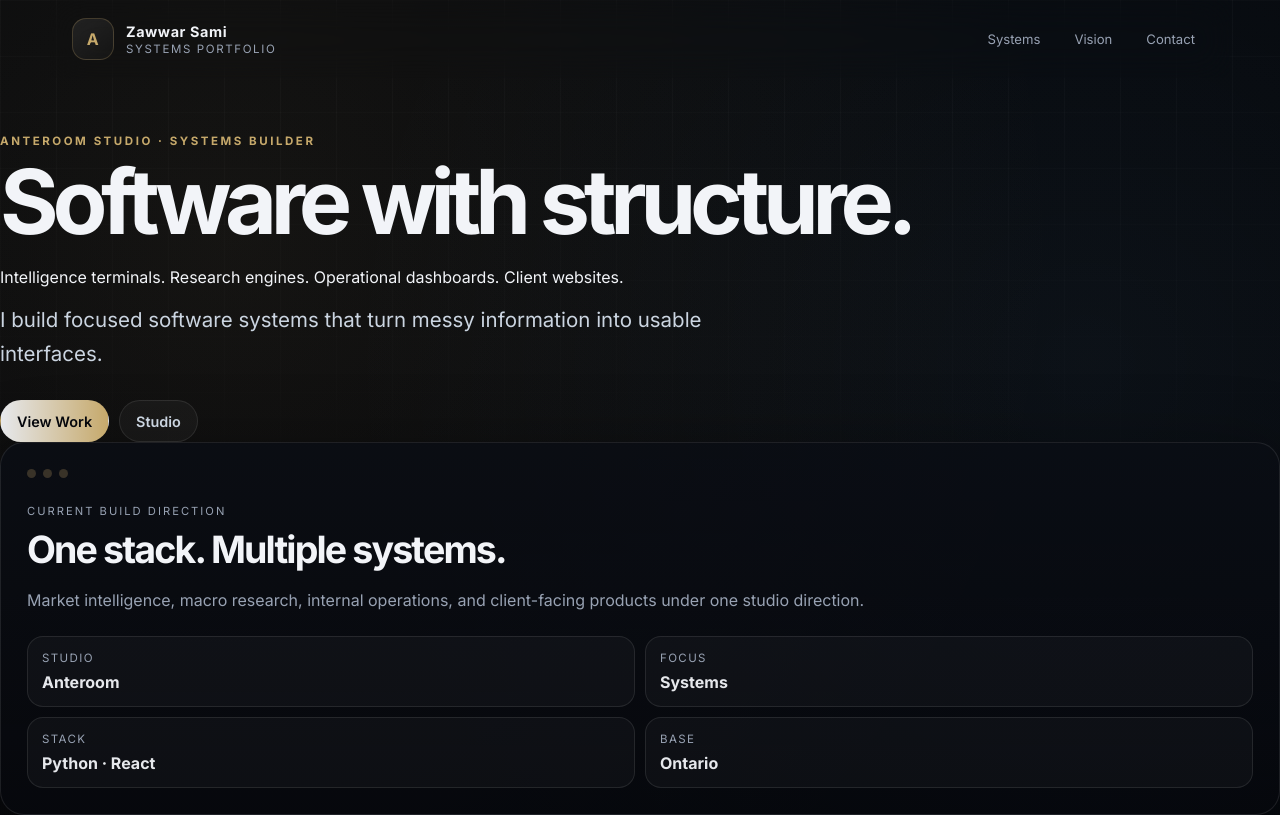
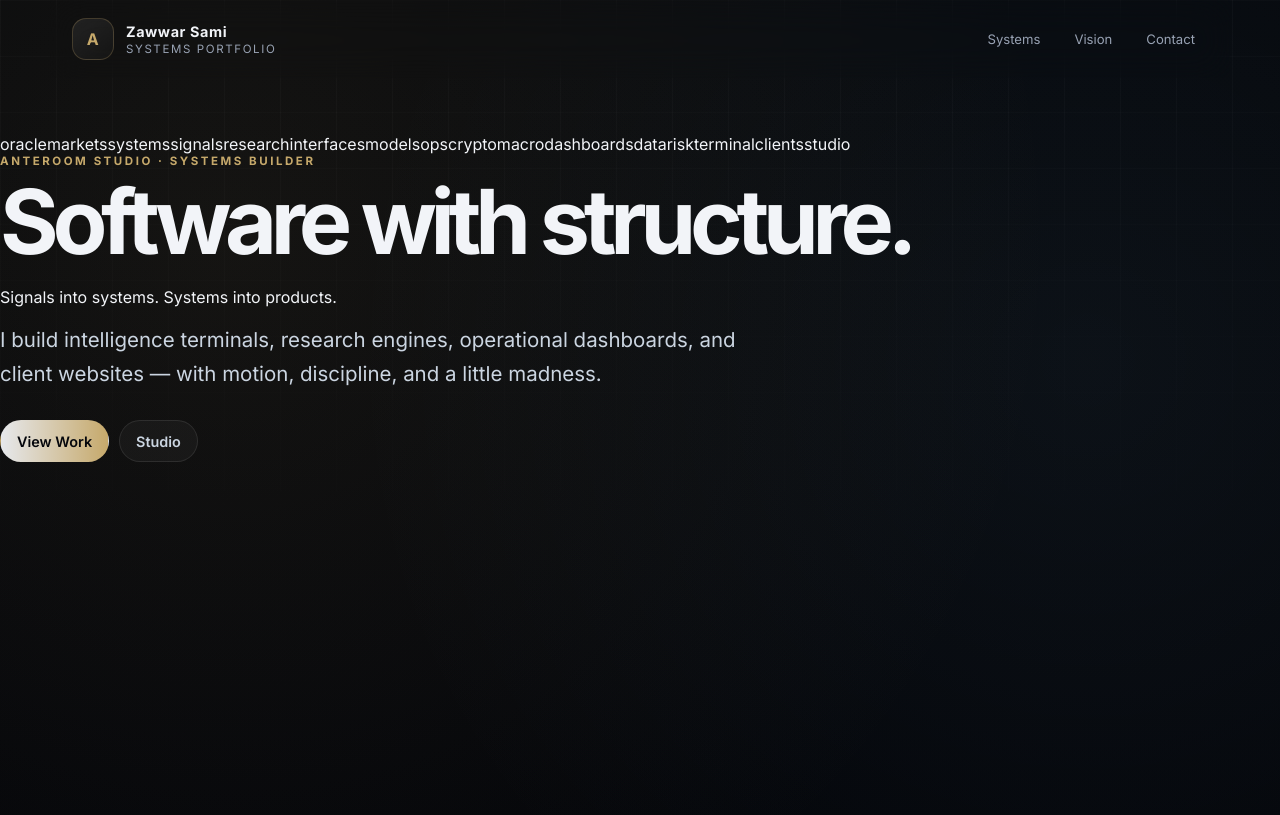
Before and after one commit to Zawwarsami16/Portfolio, a React (Vite) app: page / in a window 1280 px wide. Shown: the top 815 px of the page. Built offline with nearby package versions, Linux system fonts and the light colour scheme.

Commit message:
Add centered living hero experience

```diff
--- a/src/App.jsx
+++ b/src/App.jsx
@@ -1,3 +1,5 @@
+import { useEffect, useState } from 'react'
+
 const systems = [
   {
     name: 'Anteroom Oracle',
@@ -42,18 +44,16 @@ const systems = [
   },
 ]
 
+const orbitWords = [
+  'oracle', 'markets', 'systems', 'signals', 'research', 'interfaces', 'models', 'ops',
+  'crypto', 'macro', 'dashboards', 'data', 'risk', 'terminal', 'clients', 'studio'
+]
+
 const principles = [
   'Useful before impressive.',
   'Dense when needed. Clear always.',
   'Research signals, not guaranteed predictions.',
   'Prototype fast. Refine into credible assets.',
-]
-
-const stats = [
-  ['Studio', 'Anteroom'],
-  ['Focus', 'Systems'],
-  ['Stack', 'Python · React'],
-  ['Base', 'Ontario'],
 ]
 
 function Badge({ children }) {
@@ -80,6 +80,52 @@ function ProjectCard({ project, index }) {
   )
 }
 
+function LivingField() {
+  const [mouse, setMouse] = useState({ x: 50, y: 50 })
+
+  useEffect(() => {
+    const move = event => {
+      setMouse({
+        x: (event.clientX / window.innerWidth) * 100,
+        y: (event.clientY / window.innerHeight) * 100,
+      })
+    }
+    window.addEventListener('pointermove', move)
+    return () => window.removeEventListener('pointermove', move)
+  }, [])
+
+  return (
+    <div className="living-field" aria-hidden="true">
+      {orbitWords.map((word, index) => {
+        const angle = (index / orbitWords.length) * Math.PI * 2
+        const baseX = 50 + Math.cos(angle) * (28 + (index % 3) * 4)
+        const baseY = 50 + Math.sin(angle) * (22 + (index % 4) * 3)
+        const dx = baseX - mouse.x
+        const dy = baseY - mouse.y
+        const distance = Math.max(Math.sqrt(dx * dx + dy * dy), 1)
+        const force = Math.max(0, 18 - distance) / 18
+        const pushX = (dx / distance) * force * 24
+        const pushY = (dy / distance) * force * 18
+
+        return (
+          <span
+            key={word}
+            className="creature-word"
+            style={{
+              left: `${baseX}%`,
+              top: `${baseY}%`,
+              transform: `translate(${pushX}px, ${pushY}px) rotate(${Math.sin(index) * 10}deg)`,
+              animationDelay: `${index * -0.35}s`,
+            }}
+          >
+            {word}
+          </span>
+        )
+      })}
+    </div>
+  )
+}
+
 export default function App() {
   return (
     <main className="site-shell">
@@ -98,34 +144,20 @@ export default function App() {
         </div>
       </nav>
 
-      <section id="top" className="hero">
-        <div className="hero-left">
+      <section id="top" className="hero hero-centered">
+        <LivingField />
+        <div className="hero-core">
           <p className="eyebrow">Anteroom Studio · Systems Builder</p>
           <h1>Software with structure.</h1>
-          <p className="vision-line">Intelligence terminals. Research engines. Operational dashboards. Client websites.</p>
+          <p className="vision-line">Signals into systems. Systems into products.</p>
           <p className="lede">
-            I build focused software systems that turn messy information into usable interfaces.
+            I build intelligence terminals, research engines, operational dashboards, and client websites — with motion, discipline, and a little madness.
           </p>
           <div className="hero-actions">
             <a className="button primary" href="#systems">View Work</a>
             <a className="button" href="https://github.com/anteroom-studio" target="_blank" rel="noreferrer">Studio</a>
           </div>
         </div>
-
-        <aside className="hero-panel">
-          <div className="terminal-topline"><span></span><span></span><span></span></div>
-          <p className="panel-label">Current Build Direction</p>
-          <h2>One stack. Multiple systems.</h2>
-          <p>Market intelligence, macro research, internal operations, and client-facing products under one studio direction.</p>
-          <div className="stat-grid">
-            {stats.map(([label, value]) => (
-              <div className="stat" key={label}>
-                <span>{label}</span>
-                <strong>{value}</strong>
-              </div>
-            ))}
-          </div>
-        </aside>
       </section>
 
       <section id="systems" className="systems-section">
```
